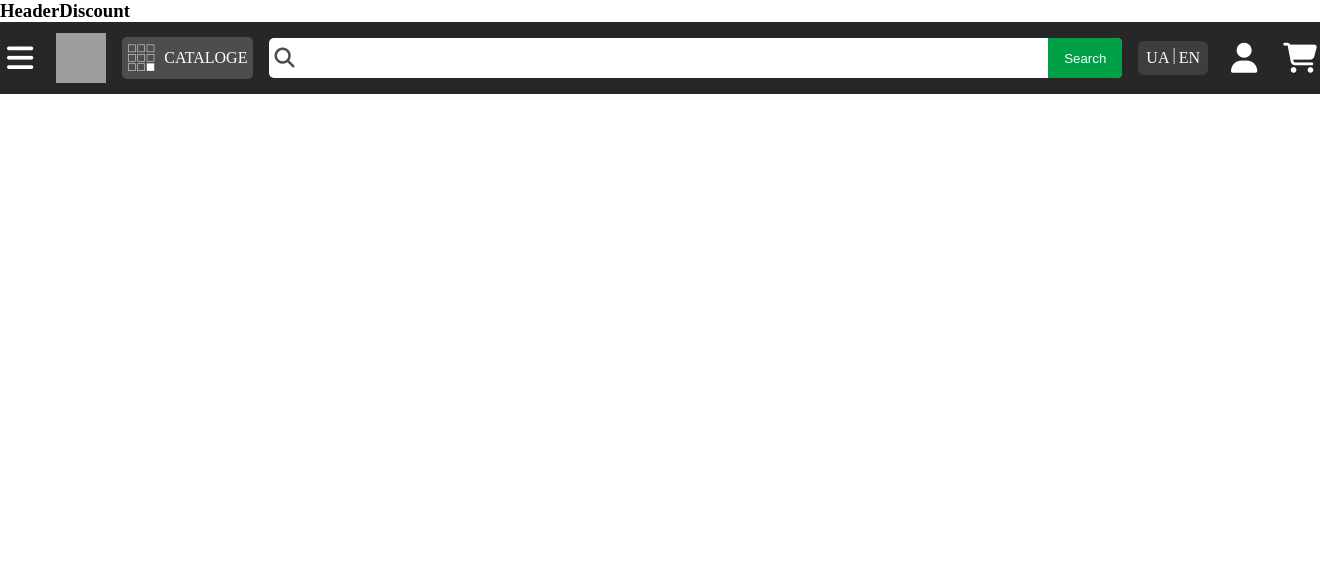
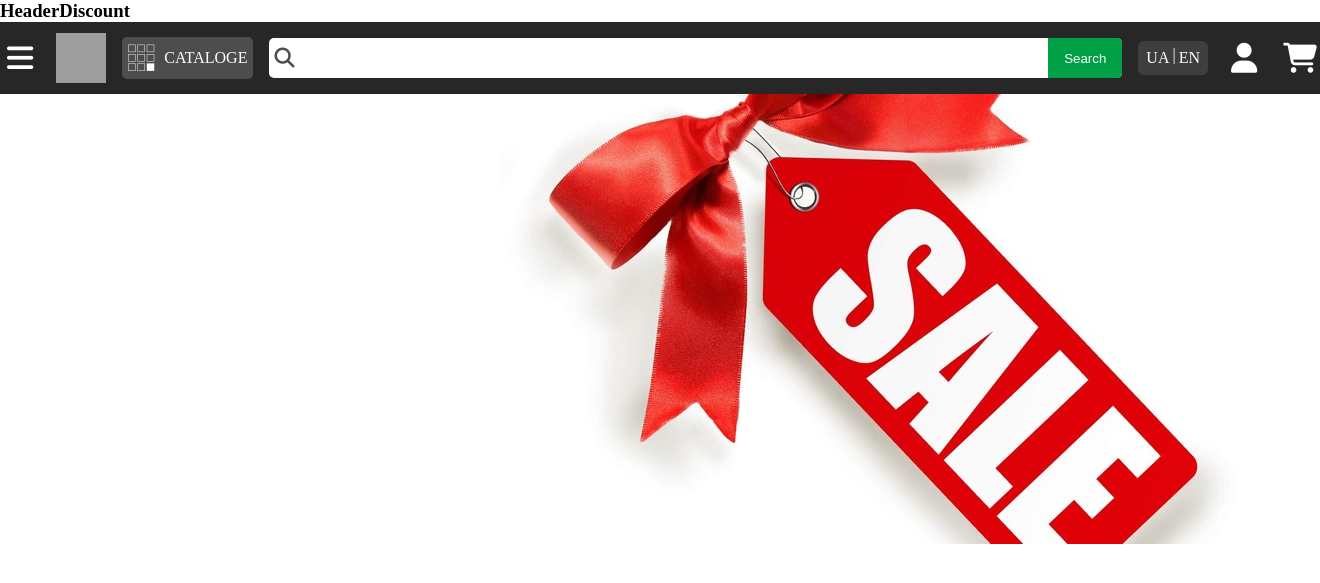
Before and after one commit to atoshatv/InternetShop, an ASP.NET Core app: page / in a window 1320 px wide. Shown: the top 583 px of the page. Run offline with ASP.NET Core 8, Linux system fonts and the light colour scheme; style sheets or scripts are compiled from the project's sources; some libraries are stand-ins or nearby versions; grey boxes are pictures that could not be loaded.

Commit message:
Add figure mit picture

```diff
--- a/InternetShop/Pages/Index.razor
+++ b/InternetShop/Pages/Index.razor
@@ -1,3 +1,4 @@
 @page "/"
 
 <PageTitle>Index</PageTitle>
+<InternetShop.Shared.Slider.Slider></InternetShop.Shared.Slider.Slider>
--- a/InternetShop/Shared/MainLayout.razor
+++ b/InternetShop/Shared/MainLayout.razor
@@ -2,6 +2,7 @@
 
 <PageTitle>InternetShop</PageTitle>
 <Header></Header>
+@* <InternetShop.Shared.Slider.Slider></InternetShop.Shared.Slider.Slider> *@
 <div class="page">
     @Body
 </div>
--- /dev/null
+++ b/InternetShop/Shared/Slider/Slider.razor
@@ -0,0 +1,13 @@
+
+<div class=" slider">
+    <div class="slide">
+        <figure>
+            <img src="/Picture/slider1.jpg" />
+        </figure>
+
+    </div>
+
+</div>
+@code {
+
+}
--- /dev/null
+++ b/InternetShop/Shared/Slider/Slider.razor.css
@@ -0,0 +1,11 @@
+.slider {
+  display: flex;
+  position: center;
+  margin-left: 500px;
+}
+.slider .figure {
+  width: 200%;
+  height: 50%;
+}
+
+/*# sourceMappingURL=Slider.razor.css.map */
```
Also changed, not shown: InternetShop/Shared/Slider/Slider.razor.scss (added, +10 -0 lines), InternetShop/InternetShop.csproj, InternetShop/wwwroot/Picture/slider.svg (added), InternetShop/wwwroot/Picture/slider1.jpg (added), InternetShop/wwwroot/Picture/slider1.png (added), InternetShop/wwwroot/Picture/slider2.jpg (added), InternetShop/wwwroot/Picture/slider3.jpg (added), 2 other files.
